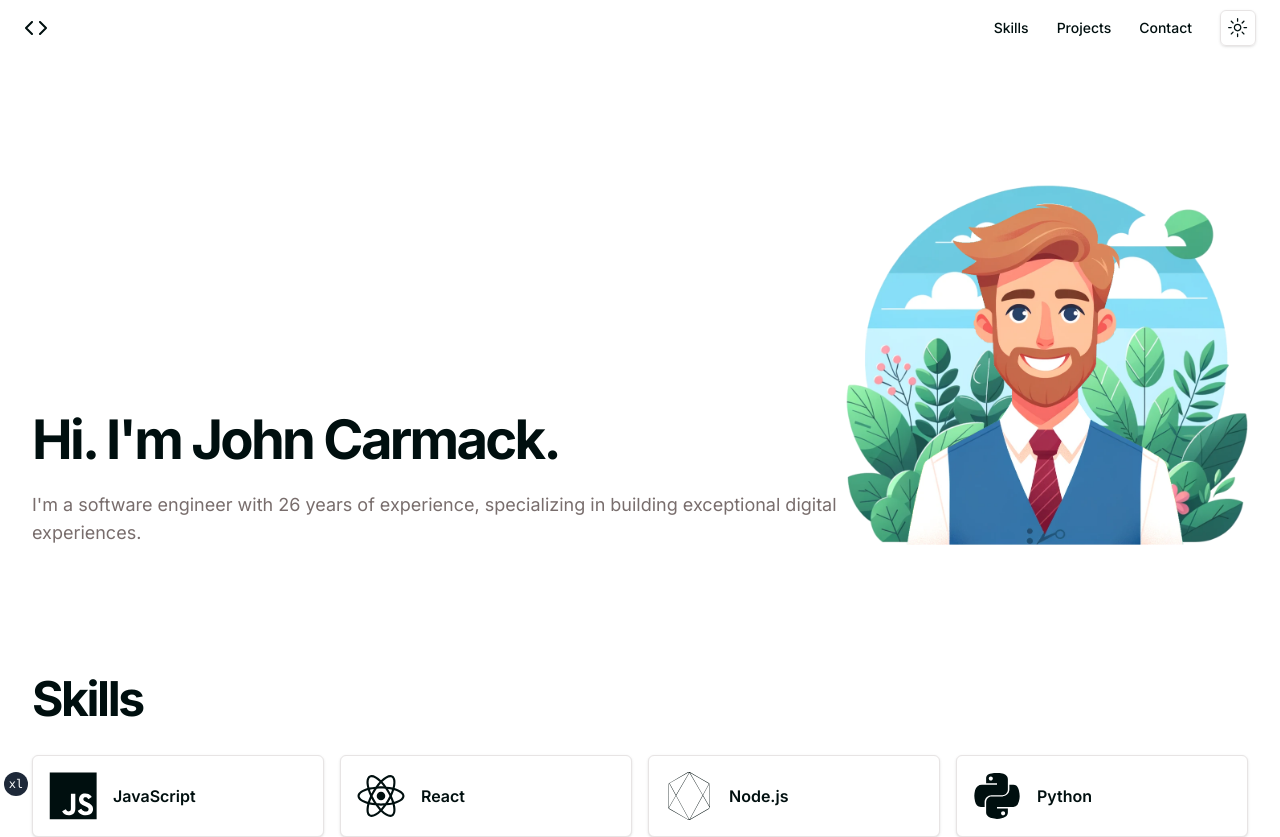
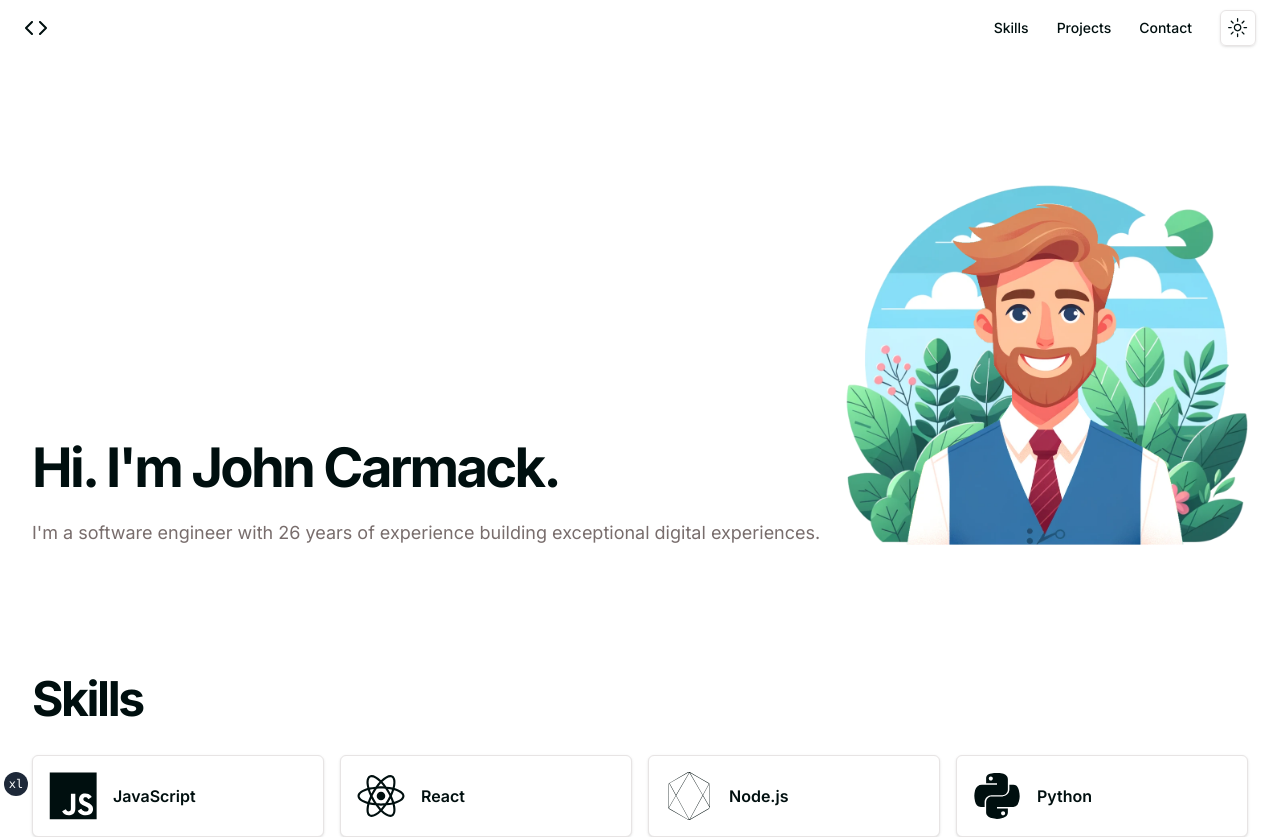
Before and after one commit to johncarmack1984/johncarmack.com, a Next.js app: page / in a window 1280 px wide. Shown: the top 837 px of the page. Built offline with nearby package versions, Linux system fonts and the light colour scheme.

Commit message:
Refactor text content in Hero component

```diff
--- a/components/hero.tsx
+++ b/components/hero.tsx
@@ -9,8 +9,8 @@ function HeroText() {
         Hi. I'm John Carmack.
       </h1>
       <p className="text-muted-foreground text-lg">
-        I'm a software engineer with 26 years of experience, specializing in
-        building exceptional digital experiences.
+        I'm a software engineer with 26 years of experience building exceptional
+        digital experiences.
       </p>
     </div>
   );
```
